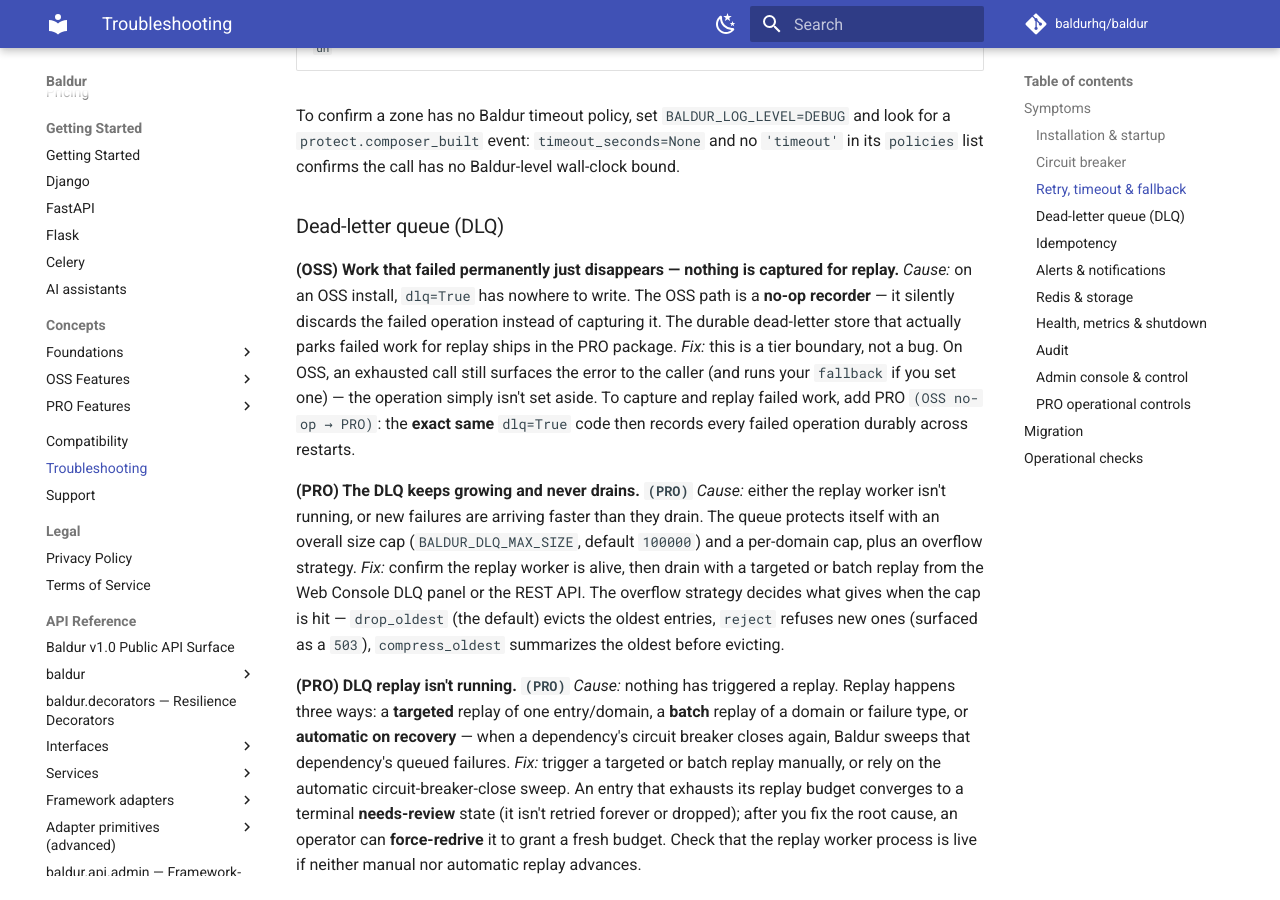
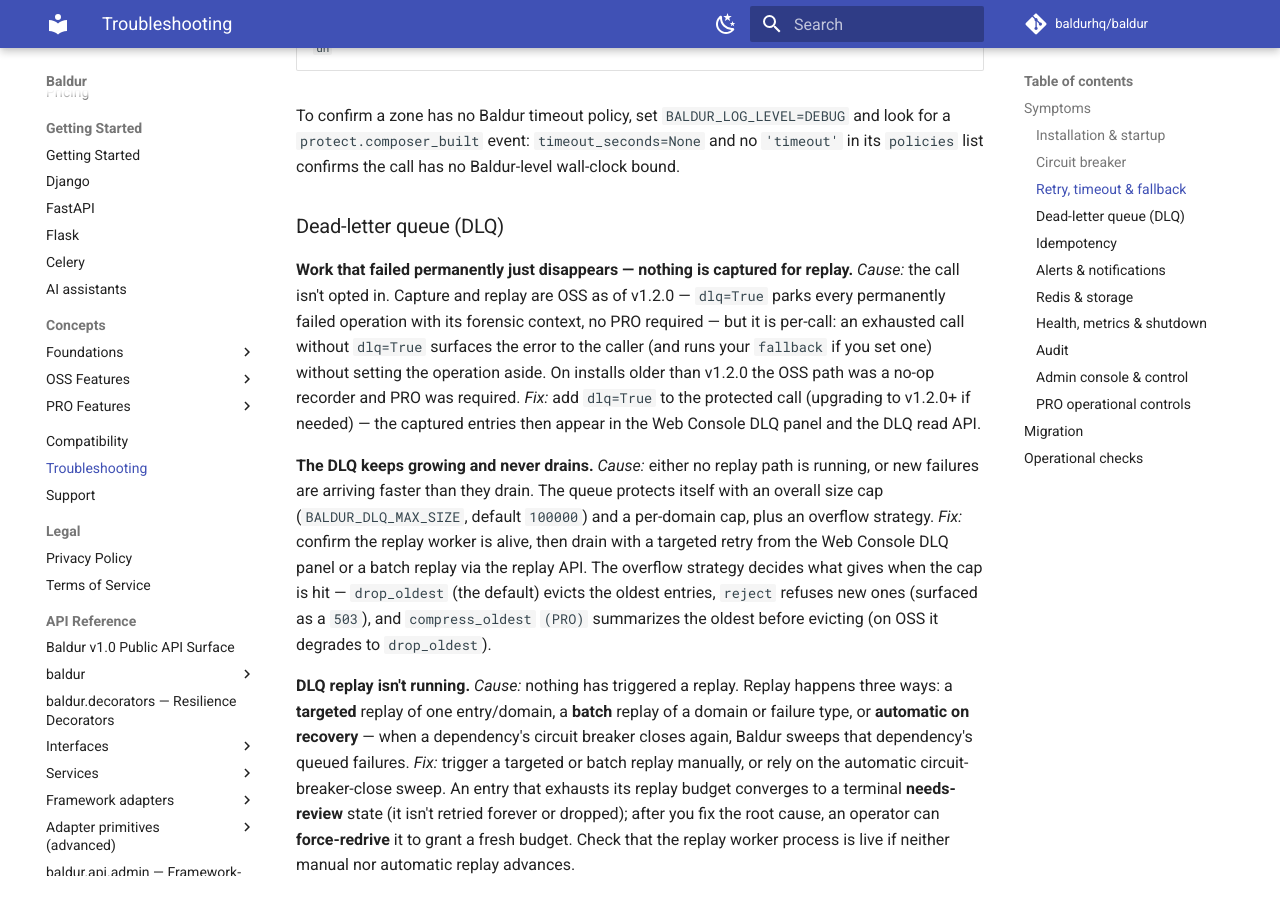
Before and after one commit to baldurhq/baldur, an MkDocs documentation site: the page built from docs/troubleshooting.md, in a window 1280 px wide and 900 px high, scrolled down 3886 px. Built offline with MkDocs 1.6.1 and Material for MkDocs 9.7.7, drawn with Linux system fonts in a browser that asks for light colours; comment, search, counter and statistics services are not loaded; some of the changed text lies outside the part shown.

Commit message:
docs(troubleshooting): re-tier DLQ and bulkhead entries to the 1.2.0 surface
The page still described the pre-1.2.0 tier split: OSS DLQ as a no-op
recorder with capture/replay shipping in PRO, DLQ depth/replay metrics as
PRO-only, a (PRO) tag on the dlq=True pattern row and the BulkheadFullError
entry, and a migration list where dlq=True "becomes" a DLQ under PRO. Since
1.2.0 the dead-letter queue (capture, read UI/REST, replay incl. the
on-recovery sweep), its metrics, and the bulkhead primitives are OSS.
Re-tier those entries, scope compress_oldest and the thread-pool wait queue
to PRO, and reword the migration entry around the PRO at-scale surface.

Co-Authored-By: Claude Fable 5 <noreply@anthropic.com>

````diff
--- a/docs/troubleshooting.md
+++ b/docs/troubleshooting.md
@@ -127,7 +127,7 @@ def charge(order_id: str) -> dict:
 | Fallback | No | `fallback=<callable>` |
 | Timeout (wall-clock) | No | `timeout=<seconds>` |
 | Idempotency (dedup) | No | `idempotency_key=...` |
-| Dead-letter queue `(PRO)` | No | `dlq=True` |
+| Dead-letter queue | No | `dlq=True` |
 
 On `async def` callsites, circuit breaker and retry are not available — request them on an
 async call and Baldur raises a clear error rather than pretending to protect it. Use
@@ -162,27 +162,26 @@ a `protect.composer_built` event: `timeout_seconds=None` and no `'timeout'` in i
 
 ### Dead-letter queue (DLQ)
 
-**(OSS) Work that failed permanently just disappears — nothing is captured for replay.**
-*Cause:* on an OSS install, `dlq=True` has nowhere to write. The OSS path is a **no-op
-recorder** — it silently discards the failed operation instead of capturing it. The
-durable dead-letter store that actually parks failed work for replay ships in the PRO
-package.
-*Fix:* this is a tier boundary, not a bug. On OSS, an exhausted call still surfaces the
-error to the caller (and runs your `fallback` if you set one) — the operation simply
-isn't set aside. To capture and replay failed work, add PRO `(OSS no-op → PRO)`: the
-**exact same** `dlq=True` code then records every failed operation durably across
-restarts.
+**Work that failed permanently just disappears — nothing is captured for replay.**
+*Cause:* the call isn't opted in. Capture and replay are OSS as of v1.2.0 — `dlq=True`
+parks every permanently failed operation with its forensic context, no PRO required — but
+it is per-call: an exhausted call without `dlq=True` surfaces the error to the caller
+(and runs your `fallback` if you set one) without setting the operation aside. On
+installs older than v1.2.0 the OSS path was a no-op recorder and PRO was required.
+*Fix:* add `dlq=True` to the protected call (upgrading to v1.2.0+ if needed) — the
+captured entries then appear in the Web Console DLQ panel and the DLQ read API.
 
-**(PRO) The DLQ keeps growing and never drains. `(PRO)`**
-*Cause:* either the replay worker isn't running, or new failures are arriving faster than
+**The DLQ keeps growing and never drains.**
+*Cause:* either no replay path is running, or new failures are arriving faster than
 they drain. The queue protects itself with an overall size cap (`BALDUR_DLQ_MAX_SIZE`,
 default `100000`) and a per-domain cap, plus an overflow strategy.
-*Fix:* confirm the replay worker is alive, then drain with a targeted or batch replay from
-the Web Console DLQ panel or the REST API. The overflow strategy decides what gives when
-the cap is hit — `drop_oldest` (the default) evicts the oldest entries, `reject` refuses
-new ones (surfaced as a `503`), `compress_oldest` summarizes the oldest before evicting.
+*Fix:* confirm the replay worker is alive, then drain with a targeted retry from the Web
+Console DLQ panel or a batch replay via the replay API. The overflow strategy decides
+what gives when the cap is hit — `drop_oldest` (the default) evicts the oldest entries,
+`reject` refuses new ones (surfaced as a `503`), and `compress_oldest` `(PRO)` summarizes
+the oldest before evicting (on OSS it degrades to `drop_oldest`).
 
-**(PRO) DLQ replay isn't running. `(PRO)`**
+**DLQ replay isn't running.**
 *Cause:* nothing has triggered a replay. Replay happens three ways: a **targeted** replay
 of one entry/domain, a **batch** replay of a domain or failure type, or **automatic on
 recovery** — when a dependency's circuit breaker closes again, Baldur sweeps that
@@ -296,9 +295,10 @@ returns `503` — your app keeps running exactly as before.
 pip install "baldur-framework[prometheus]"
 ```
 
-The circuit-breaker, retry, and cardinality-guard metrics are OSS; dead-letter-queue depth
-and replay-success metrics report on the PRO subsystems and only carry data with PRO
-installed.
+The circuit-breaker, retry, cardinality-guard, dead-letter-queue, and replay metrics are
+all OSS — DLQ capture, outbox queue depth/drop health, and replay outcomes carry data
+without PRO. Metrics for PRO subsystems (the adaptive-throttle family, for example) only
+populate with PRO installed.
 
 **Health checks return `503` during a deploy / shutdown.**
 *Cause:* this is graceful-shutdown draining, working as designed. When the process gets
@@ -402,10 +402,11 @@ emergency / budget condition.
 
 **OSS → OSS + PRO: what changes, and what code do I rewrite?**
 Nothing in your application code. Install `baldur-pro` and set `BALDUR_LICENSE_KEY`, and the
-same `@baldur.protected` calls light up the PRO capabilities behind them: `dlq=True` becomes a
-durable, replayable dead-letter queue; notification delivery, audit, emergency mode, bulkhead,
-canary, throttle, governance, and the meta-watchdog all activate. A PRO subscription includes
-every PRO feature — they aren't unlocked one at a time.
+same `@baldur.protected` calls light up the PRO capabilities behind them: the OSS dead-letter
+queue gains its at-scale operations surface (adaptive batch replay, compressed retention,
+background eviction, a disk-durable outbox); notification delivery, audit, emergency mode,
+thread-pool bulkheads, canary, throttle, governance, and the meta-watchdog all activate. A PRO
+subscription includes every PRO feature — they aren't unlocked one at a time.
 
 **The OSS "what you're missing" block vanished after I added PRO.**
 *Cause:* on OSS the daily report carries a "what you're missing" insights block that estimates
````
Also changed, not shown: other parts of docs/troubleshooting.md (+3 -3 lines).
